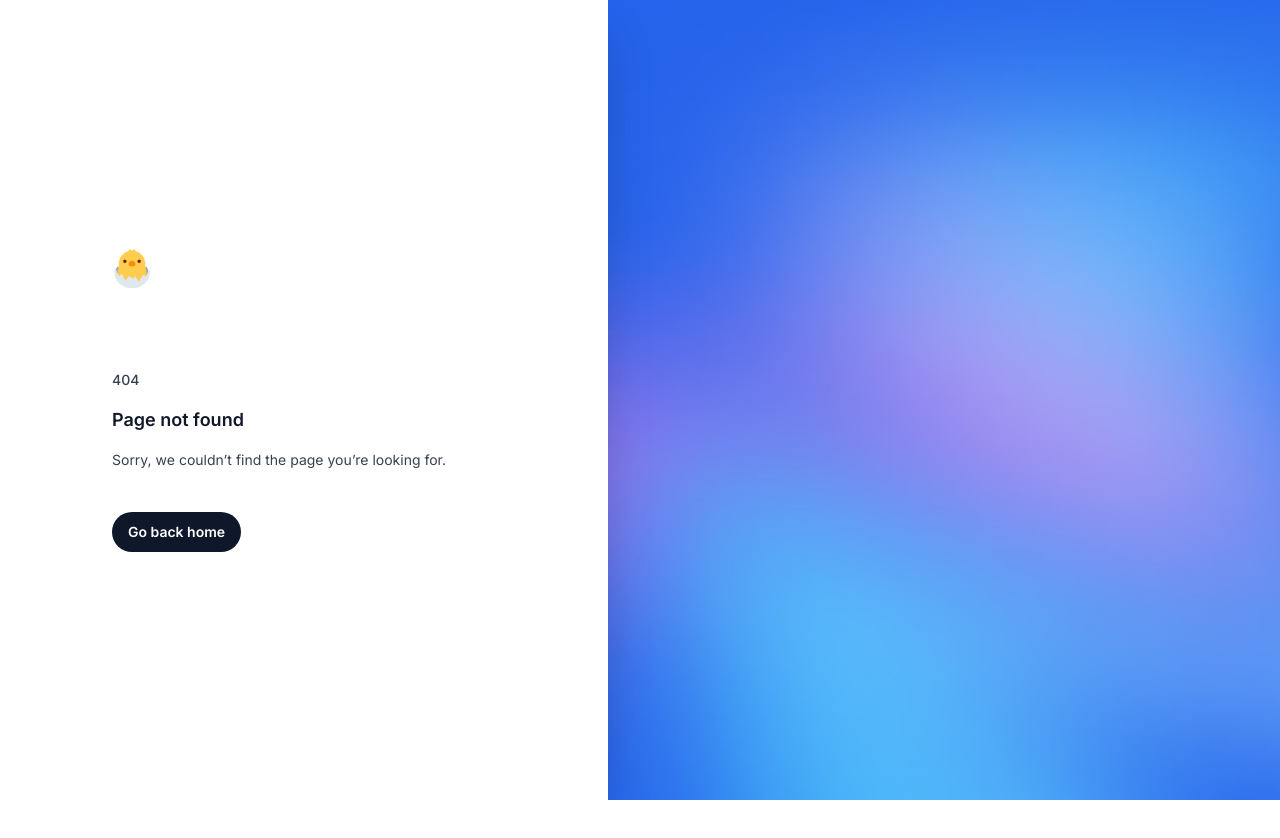
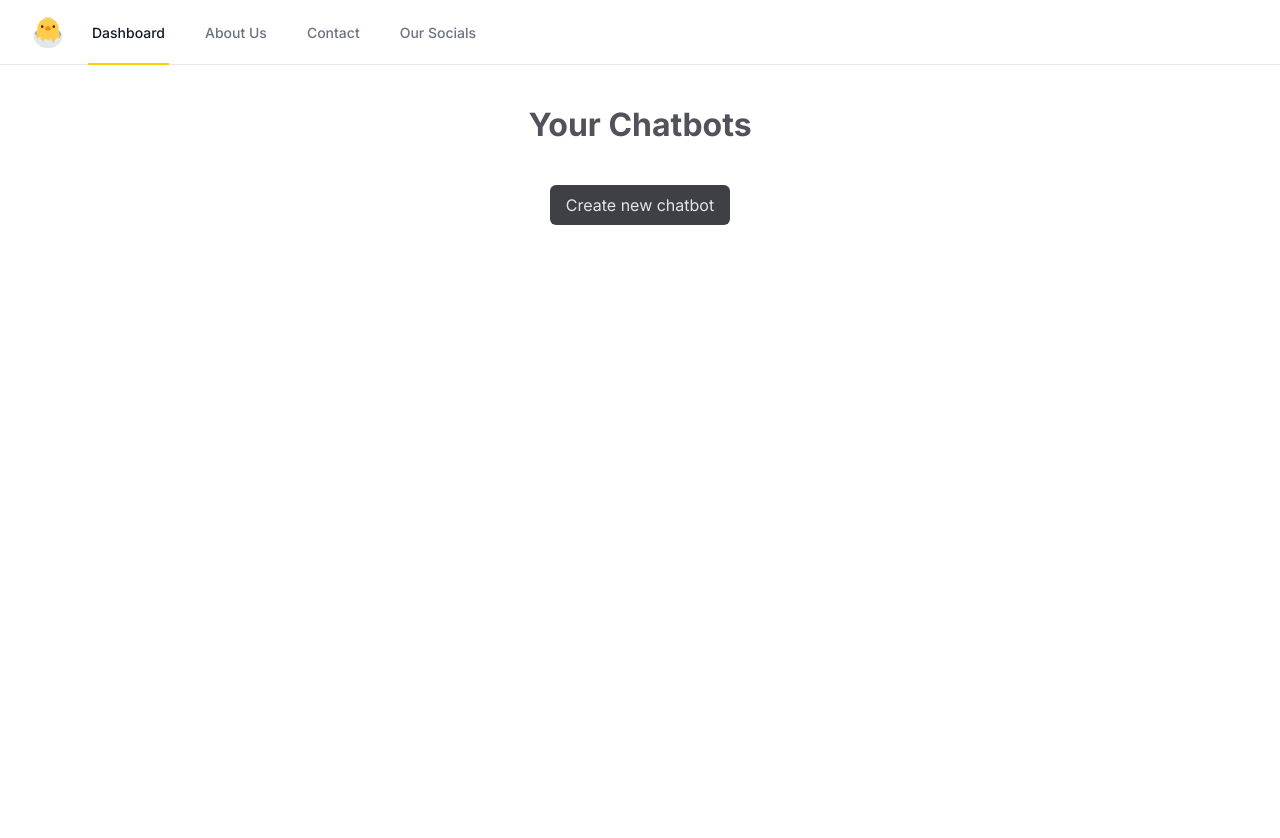
Before and after one commit to GautamSharda/courser, a Next.js app in the folder client/: page /my-chatbots in a window 1280 px wide. Before the commit this address had no page. Shown: the top 838 px of the page. Before the commit the page ends 800 px from the top, so only its background shows below. Built offline with nearby package versions, Linux system fonts and the light colour scheme.

Commit message:
create my-chatbots page

```diff
--- a/client/src/app/(auth)/creds/page.jsx
+++ b/client/src/app/(auth)/creds/page.jsx
@@ -3,48 +3,12 @@
 // pages/client-rendered-page.js
 
 import React from 'react';
-import logo from '@/images/logo192.png'
-import Image from 'next/image';
-import Link from 'next/link'
 import { Main } from '@/components/Main'
 
 function Creds() {
   return (
     <div className="min-h-screen flex flex-col justify-between items-center">
-      <nav className="border-b border-gray-200 bg-white">
-        <div className="mx-auto max-w-7xl px-4 sm:px-6 lg:px-8">
-          <div className="flex h-16 justify-between">
-            <div className="flex">
-              <div className="flex flex-shrink-0 items-center">
-                <Link href="/">
-                  <Image
-                    className="block h-8 w-auto lg:hidden"
-                    src={logo}
-                    alt="Your Company"
-                  />
-                  <Image
-                    className="hidden h-8 w-auto lg:block"
-                    src={logo}
-                    alt="Your Company"
-                  />
-                </Link>
-              </div>
-              <div className="hidden sm:-my-px sm:ml-6 sm:flex sm:space-x-8">
-                <a href="#" className="border-iowaYellow-500 text-gray-900 inline-flex items-center border-b-2 px-1 pt-1 text-sm font-medium" aria-current="page">Dashboard</a>
-                <a href="https://www.patrickrfoster.com" target='_blank' className="border-transparent text-gray-500 hover:border-gray-300 hover:text-gray-700 inline-flex items-center border-b-2 px-1 pt-1 text-sm font-medium">About Us</a>
-                <a href="https://liaozhu.dev" target='_blank' className="border-transparent text-gray-500 hover:border-gray-300 hover:text-gray-700 inline-flex items-center border-b-2 px-1 pt-1 text-sm font-medium">Contact</a>
-                <a href="https://twitter.com/gautam_sharda_" target='_blank' className="border-transparent text-gray-500 hover:border-gray-300 hover:text-gray-700 inline-flex items-center border-b-2 px-1 pt-1 text-sm font-medium">Our Socials</a>
-              </div>
-            </div>
-            <div className="hidden sm:ml-6 sm:flex sm:items-center">
-            </div>
-            <div className="-mr-2 flex items-center sm:hidden">
-            </div>
-          </div>
-        </div>
-      </nav>
-
-
+      <Navbar/>
       <Main />
     </div>
   );
--- a/client/src/app/(auth)/home/page.jsx
+++ b/client/src/app/(auth)/home/page.jsx
@@ -3,50 +3,15 @@
 // pages/client-rendered-page.js
 
 import React from 'react';
-import logo from '@/images/logo192.png'
-import Image from 'next/image';
-import Link from 'next/link'
 import { Main } from '@/components/Main'
+import Navbar from '@/components/Navbar'
 
 function Home() {
 
 
   return (
     <div className="h-screen items-center justify-between flex flex-col">
-      <nav className="border-b border-gray-200 bg-white w-full z-50">
-        <div className="mx-auto max-w-7xl px-4 sm:px-6 lg:px-8">
-          <div className="flex h-16 justify-between">
-            <div className="flex">
-              <div className="flex flex-shrink-0 items-center">
-                <Link href="/">
-                  <Image
-                    className="block h-8 w-auto lg:hidden"
-                    src={logo}
-                    alt="Your Company"
-                  />
-                  <Image
-                    className="hidden h-8 w-auto lg:block"
-                    src={logo}
-                    alt="Your Company"
-                  />
-                </Link>
-              </div>
-              <div className="hidden sm:-my-px sm:ml-6 sm:flex sm:space-x-8">
-                <a href="#" className="border-iowaYellow-500 text-gray-900 inline-flex items-center border-b-2 px-1 pt-1 text-sm font-medium" aria-current="page">Dashboard</a>
-                <a href="https://www.patrickrfoster.com" target='_blank' className="border-transparent text-gray-500 hover:border-gray-300 hover:text-gray-700 inline-flex items-center border-b-2 px-1 pt-1 text-sm font-medium">About Us</a>
-                <a href="https:liaozhu.dev" target='_blank' className="border-transparent text-gray-500 hover:border-gray-300 hover:text-gray-700 inline-flex items-center border-b-2 px-1 pt-1 text-sm font-medium">Contact</a>
-                <a href="https://twitter.com/gautam_sharda_" target='_blank' className="border-transparent text-gray-500 hover:border-gray-300 hover:text-gray-700 inline-flex items-center border-b-2 px-1 pt-1 text-sm font-medium">Our Socials</a>
-              </div>
-            </div>
-            <div className="hidden sm:ml-6 sm:flex sm:items-center">
-            </div>
-            <div className="-mr-2 flex items-center sm:hidden">
-            </div>
-          </div>
-        </div>
-      </nav>
-
-
+      <Navbar />
       <Main />
     </div>
   );
--- /dev/null
+++ b/client/src/app/create-chatbot/page.jsx
@@ -0,0 +1,17 @@
+import Navbar from '@/components/Navbar'
+
+function CreateChatbot() {
+  return (
+    <div className="h-screen w-full">
+      <Navbar />
+      <div className="my-10 flex h-full w-full flex-col items-center justify-start gap-10">
+        <div className="flex flex-col items-center justify-center gap-2">
+          <h1 className="text-3xl font-bold text-zinc-700">Create Chatbot</h1>
+          <p className="text-md text-zinc-500">Add your course lectures and data to train your chatbot!</p>
+        </div>
+      </div>
+    </div>
+  )
+}
+
+export default CreateChatbot
--- /dev/null
+++ b/client/src/app/my-chatbots/page.jsx
@@ -0,0 +1,56 @@
+'use client'
+import Navbar from '@/components/Navbar'
+import { useState } from 'react'
+import Link from 'next/link'
+
+function MyChatbots() {
+  // This is just for my testing purposes - Liao
+  // const [chatbots, setChatbots] = useState([
+  //   { id: 1, name: 'Chatbot 1' },
+  //   { id: 2, name: 'Chatbot 2' },
+  //   { id: 3, name: 'Chatbot 3' },
+  // ])
+  const [chatbots, setChatbots] = useState([])
+
+  return (
+    <div className="h-screen w-full">
+      <Navbar />
+      <div className="my-10 flex h-full w-full flex-col items-center justify-start gap-10">
+        <h1 className="text-3xl font-bold text-zinc-600">Your Chatbots</h1>
+        {chatbots.length ? (
+          <>
+            <div className="grid grid-cols-3 gap-4">
+              {chatbots.map((chatbot) => (
+                <div
+                  key={chatbot.id}
+                  className="flex h-40 w-40 cursor-pointer items-center justify-center rounded-md border-2 border-zinc-300 bg-zinc-100 text-center text-zinc-600 transition duration-200 hover:bg-zinc-200 hover:text-zinc-700"
+                >
+                  {chatbot.name}
+                </div>
+              ))}
+            </div>
+            <div className="flex items-center justify-center">
+              <Link
+                href="#"
+                className="rounded-md bg-zinc-700 px-4 py-2 text-zinc-200 transition duration-200 hover:bg-zinc-600 hover:text-zinc-300"
+              >
+                Add Chatbot
+              </Link>
+            </div>
+          </>
+        ) : (
+          <div className="flex items-center justify-center">
+            <Link
+              href="#"
+              className="rounded-md bg-zinc-700 px-4 py-2 text-zinc-200 transition duration-200 hover:bg-zinc-600 hover:text-zinc-300"
+            >
+              Create new chatbot
+            </Link>
+          </div>
+        )}
+      </div>
+    </div>
+  )
+}
+
+export default MyChatbots
--- /dev/null
+++ b/client/src/components/Navbar.jsx
@@ -0,0 +1,65 @@
+import React from 'react'
+import logo from '@/images/logo192.png'
+import Image from 'next/image'
+import Link from 'next/link'
+
+function Navbar() {
+  return (
+    <nav className="z-50 w-full border-b border-gray-200 bg-white">
+      <div className="mx-auto max-w-7xl px-4 sm:px-6 lg:px-8">
+        <div className="flex h-16 justify-between">
+          <div className="flex">
+            <div className="flex flex-shrink-0 items-center">
+              <Link href="/">
+                <Image
+                  className="block h-8 w-auto lg:hidden"
+                  src={logo}
+                  alt="Your Company"
+                />
+                <Image
+                  className="hidden h-8 w-auto lg:block"
+                  src={logo}
+                  alt="Your Company"
+                />
+              </Link>
+            </div>
+            <div className="hidden sm:-my-px sm:ml-6 sm:flex sm:space-x-8">
+              <a
+                href="#"
+                className="inline-flex items-center border-b-2 border-iowaYellow-500 px-1 pt-1 text-sm font-medium text-gray-900"
+                aria-current="page"
+              >
+                Dashboard
+              </a>
+              <a
+                href="https://www.patrickrfoster.com"
+                target="_blank"
+                className="inline-flex items-center border-b-2 border-transparent px-1 pt-1 text-sm font-medium text-gray-500 hover:border-gray-300 hover:text-gray-700"
+              >
+                About Us
+              </a>
+              <a
+                href="https:liaozhu.dev"
+                target="_blank"
+                className="inline-flex items-center border-b-2 border-transparent px-1 pt-1 text-sm font-medium text-gray-500 hover:border-gray-300 hover:text-gray-700"
+              >
+                Contact
+              </a>
+              <a
+                href="https://twitter.com/gautam_sharda_"
+                target="_blank"
+                className="inline-flex items-center border-b-2 border-transparent px-1 pt-1 text-sm font-medium text-gray-500 hover:border-gray-300 hover:text-gray-700"
+              >
+                Our Socials
+              </a>
+            </div>
+          </div>
+          <div className="hidden sm:ml-6 sm:flex sm:items-center"></div>
+          <div className="-mr-2 flex items-center sm:hidden"></div>
+        </div>
+      </div>
+    </nav>
+  )
+}
+
+export default Navbar
```
